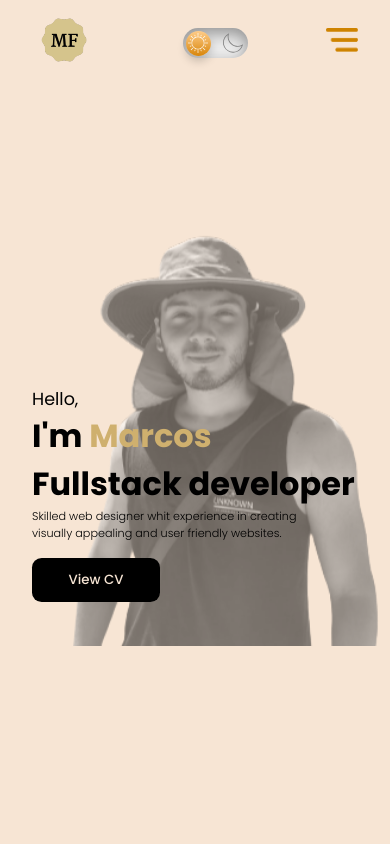
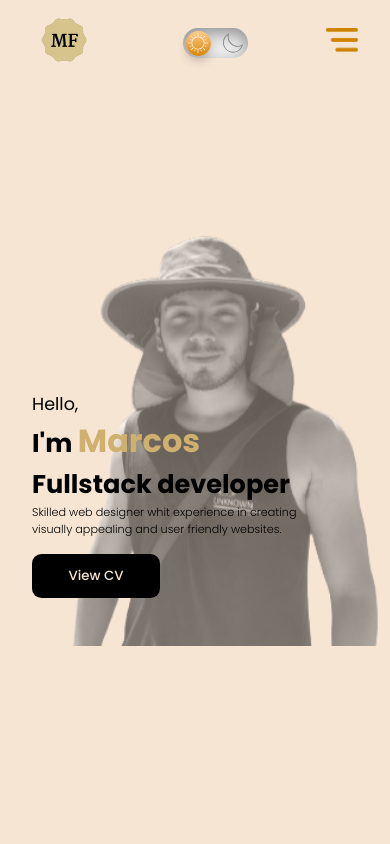
Before and after one commit to MarcosFacchetti/portfolio_nuevo, a React (Create React App) app: page / in a window 390 px wide. Shown: the top 844 px of the page. Built offline with nearby package versions, Linux system fonts and the light colour scheme.

Commit message:
more responsive things

```diff
--- a/src/components/inicio/inicio.css
+++ b/src/components/inicio/inicio.css
@@ -110,6 +110,10 @@
         font-size: 10vw;
     }
 
+    .introText {
+        font-size: 3rem;
+    }
+
     .hello {
         font-size: 4.5vw;
         font-weight: 400;
@@ -145,6 +149,10 @@
     .bg {
         right: -13vw;
     }
+
+    .introText {
+        font-size: 2rem;
+    }
 }
 
 @media screen and (max-width:430px) {
@@ -160,6 +168,10 @@
     .bg {
         right: -20vw;
     }
+
+    .introText {
+        font-size: 1.6rem;
+    }
 }
 
 @media screen and (max-width:360px) {
@@ -167,15 +179,19 @@
         right: -30vw;
     }
     .introText, .introName {
-        font-size: 1.7rem;
+        font-size: 1.4rem;
     }
 }
 
-@media screen and (max-width:281px) {
+@media screen and (max-width:300px) {
     .bg {
-        right: -40vw;
+        right: -60vw;
     }
-    .introText, .introName {
+    .introName {
         font-size: 1.4rem;
     }
+
+    .introText {
+        font-size: 1rem;
+    }
 }
```
